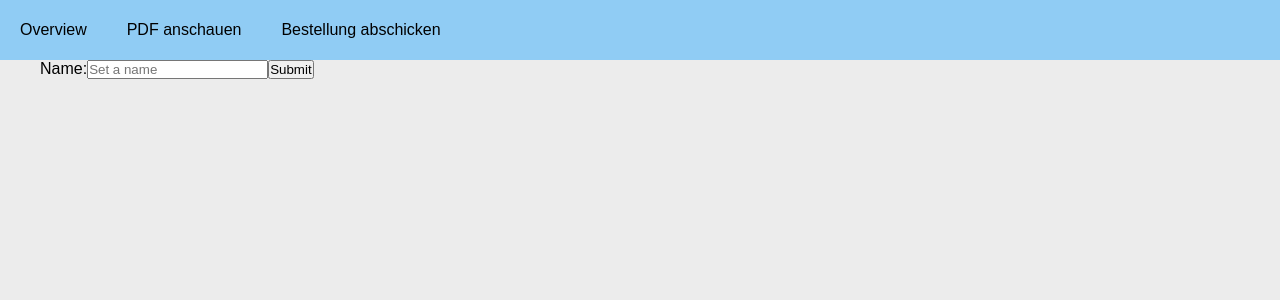
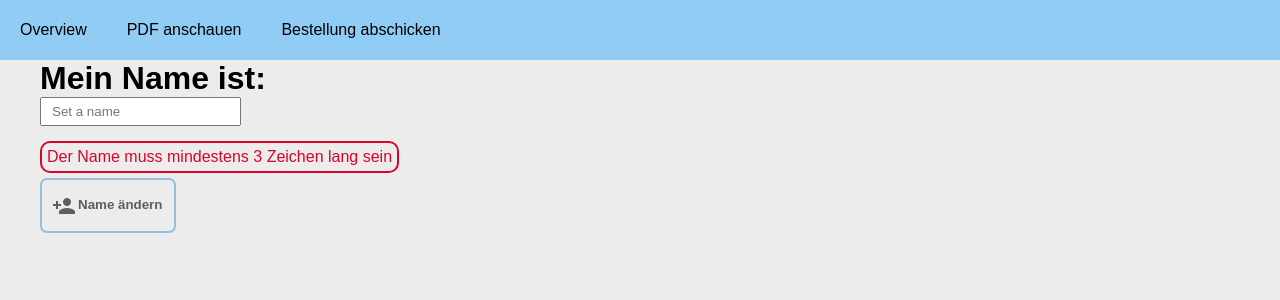
Before and after one commit to nnev/pizza4c, a React (Create React App) app in the folder frontend/pizza4c-frontend/: page /changeName in a window 1280 px wide. Shown: the top 300 px of the page. Built offline with nearby package versions, Linux system fonts and the light colour scheme; no server answers; the HTML template or start-up script is replaced by a standard one.

Commit message:
fix eeemsies bugs

```diff
--- /dev/null
+++ b/frontend/pizza4c-frontend/src/components/Error.tsx
@@ -0,0 +1,22 @@
+import React from "react";
+
+
+interface ErrorProps {
+    text: string;
+}
+
+interface ErrorState {
+}
+
+export class Error extends React.Component<ErrorProps, ErrorState> {
+    constructor(props: ErrorProps, context: any) {
+        super(props, context);
+        this.state = {}
+    }
+
+    render() {
+        return (
+            <div className="error"><span>{this.props.text}</span></div>
+        );
+    }
+}
--- a/frontend/pizza4c-frontend/src/components/customize/CustomizeVariant.tsx
+++ b/frontend/pizza4c-frontend/src/components/customize/CustomizeVariant.tsx
@@ -10,7 +10,7 @@ import {Navigate} from "react-router-dom";
 import {addToCart} from "../../backend/Cart";
 import FormattedError from "../../datamodel/error";
 import {Simulate} from "react-dom/test-utils";
-import error = Simulate.error;
+import {Error} from "../Error";
 
 interface CustomizeVariantProps {
     productId: string;
@@ -123,6 +123,8 @@ class CustomizeVariantClazz extends React.Component<CustomizeVariantProps, Custo
             return <></>;
         }
 
+        let completed = this.getCustomizationCompleted();
+
         return (
             <main className="notSide customize">
                 <h1>{this.state.product.name} {this.state.variant ? this.state.variant!.name : ""}</h1>
@@ -144,23 +146,21 @@ class CustomizeVariantClazz extends React.Component<CustomizeVariantProps, Custo
                 </div>
 
                 <span className="total"> <b>Total</b>: {this.getTotalPrice().toFixed(2)}€</span> <br/>
-                {this.state.error &&
-                    <div className="error"><span>{this.state.error.message}</span></div>
-                }
+                {this.state.error && <Error text={this.state.error.message} />}
                 <PixmapGroup>
-                    <PixmapButton onClick={this.backToOrder} pixmap="arrow_back" text="Back to product selection"/>
+                    <PixmapButton onClick={this.backToOrder} pixmap="arrow_back" text="Zurück zur Produktauswahl"/>
                     {this.state.product.variants.length != 1 &&
                         <PixmapButton onClick={this.backToVariantSelection} pixmap="arrow_back"
-                                      text="Back to variant selection"/>
+                                      text="Zurück zur Größenauswahl"/>
                     }
 
-                    <PixmapButton
-                        onClick={this.addToCart}
-                        pixmap="add"
-                        text="Add To Cart"
-                        disabled={!this.getCustomizationCompleted()}
-                        className="primary right"
-                    />
+                        <PixmapButton
+                            onClick={this.addToCart}
+                            pixmap="add"
+                            text={completed ? "Zur Bestellung hinzufügen" : "Noch nicht alle benötigten Optionen ausgewählt!"}
+                            disabled={!completed}
+                            className="primary right"
+                        />
                 </PixmapGroup>
             </main>
         );
--- a/frontend/pizza4c-frontend/src/components/managment/ChangeName.tsx
+++ b/frontend/pizza4c-frontend/src/components/managment/ChangeName.tsx
@@ -1,7 +1,8 @@
 import React, {ChangeEvent, MouseEvent} from "react";
-import Cart from "../../datamodel/cart/cart";
 import {Navigate} from "react-router-dom";
-import {Name, setMyName, UserNameObservable} from "../../datamodel/name";
+import {Name, setMyName} from "../../datamodel/name";
+import {PixmapButton} from "../Pixmap";
+import {Error} from "../Error"
 
 interface ChangeNameProps {
 }
@@ -10,6 +11,8 @@ interface ChangeNameState {
     name: string;
     nameChanged: boolean;
 }
+
+type NameValidation = "VALID" | "SHORT" | "INVALID_CHAR";
 
 export default class ChangeName extends React.Component<ChangeNameProps, ChangeNameState> {
 
@@ -21,37 +24,60 @@ export default class ChangeName extends React.Component<ChangeNameProps, ChangeN
         }
     }
 
-    myCartObserver = (cart: Cart) => {
-        this.setState({
-            name: cart.name
-        });
-    }
-
     changeName = (ev: ChangeEvent<HTMLInputElement>) => {
         this.setState({name: ev.target.value})
     }
     changeNameSubmit = (ev: MouseEvent<HTMLInputElement>) => {
         ev.preventDefault();
-        setMyName(Name.fromLongName(this.state.name));
+        if (this.ready() == "VALID") {
+            setMyName(Name.fromLongName(this.state.name));
+            this.setState({nameChanged: true})
+        }
         return;
+    }
+
+    private ready(): NameValidation {
+        let name = this.state.name;
+
+        if (name.trim().length < 3) {
+            return "SHORT";
+        }
+
+        if (this.state.name.match(/^[\wßäöüÄÖÜ\- èé]{3,}$/) == null) {
+            return "INVALID_CHAR";
+        }
+
+        return "VALID";
     }
 
     render() {
         if (this.state.nameChanged) {
             return <Navigate to="/"/>;
         }
+
+        let ready = this.ready();
+
         return (
             <form>
-                <label htmlFor="name">Name:</label>
+                <label htmlFor="name"><h1>Mein Name ist:</h1></label>
                 <input type="text"
                        name="name"
                        id="name"
+                       className="changeNameInput"
                        value={this.state.name}
                        placeholder="Set a name"
                        minLength={3}
                        onChange={this.changeName}
                 />
-                <input type="submit" onClick={this.changeNameSubmit}/>
+                <br/>
+                {ready == "SHORT" && <Error text="Der Name muss mindestens 3 Zeichen lang sein" /> }
+                {ready == "INVALID_CHAR" && <Error text="Der Name darf nur aus Buchstaben und Zahlen bestehen" /> }
+                <PixmapButton
+                    onClick={this.changeNameSubmit}
+                    pixmap="person_add"
+                    text="Name ändern"
+                    disabled={ready != "VALID"}
+                />
             </form>
         );
     }
--- a/frontend/pizza4c-frontend/src/components/overview/CartView.tsx
+++ b/frontend/pizza4c-frontend/src/components/overview/CartView.tsx
@@ -22,31 +22,41 @@ export class CartView extends React.Component<CartViewProps, CartViewState> {
 
         let results: JSX.Element[] = [];
 
+        if (this.props.cart.entries.length === 0) {
+            return <></>
+        }
+
+        results.push(
+            <tr
+                key={this.props.cart.id}
+                className="cartBegin"
+            >
+                <td className={joinClasses("box", this.props.cart.getPaymentClass())}>&nbsp;</td>
+                <td className="grow">{this.props.cart.name}</td>
+                <td>{this.props.cart.shortName}</td>
+                <td></td>
+                <td>
+                    <ToggleCartPaid
+                        cart={this.props.cart}
+                        className="grow"
+                    />
+                </td>
+            </tr>
+        )
         this.props.cart.entries.forEach((entry, index) => {
             let variant = getVariant(menu, entry.product, entry.variant);
             results.push(
-                <tr key={entry.id} className={index == 0 ? "cartBegin" : ""}>
+                <tr key={entry.id}>
                     <td className={joinClasses("box", this.props.cart.getPaymentClass())}>&nbsp;</td>
                     <td className="grow"><OptionListView entry={entry} restaurant={this.props.restaurant}/></td>
                     <td>{variant && variant.name}</td>
                     <td className="textCenter">{entry.getPrice(menu).toFixed(2)} €</td>
-                    {index == 0 && <>
-                        <td className="textCenter" rowSpan={this.props.cart.entries.length}>{this.props.cart.name}</td>
-                        <td className="textCenter"
-                            rowSpan={this.props.cart.entries.length}>{this.props.cart.shortName}</td>
-                        <td className="textCenter" rowSpan={this.props.cart.entries.length}>
-                            <ToggleCartPaid
-                                cart={this.props.cart}
-                                className="grow"
-                            />
-                            <br/>
-                            <RemoveEntry
-                                entry={entry}
-                                className="grow"
-                            />
-                        </td>
-                    </>
-                    }
+                    <td className="textCenter">
+                        <RemoveEntry
+                            entry={entry}
+                            className="grow tiny"
+                        />
+                    </td>
                 </tr>
             )
         })
--- a/frontend/pizza4c-frontend/src/components/overview/CartsView.tsx
+++ b/frontend/pizza4c-frontend/src/components/overview/CartsView.tsx
@@ -39,8 +39,6 @@ export class CartsView extends React.Component<CartsViewProps, CartsViewState> {
                         <th>Product</th>
                         <th>Größe</th>
                         <th>Preis (€)</th>
-                        <th>Nick</th>
-                        <th>Beschriftung</th>
                         <th>Aktionen</th>
                     </tr>
                     </thead>
--- a/frontend/pizza4c-frontend/src/components/overview/RemoveEntry.tsx
+++ b/frontend/pizza4c-frontend/src/components/overview/RemoveEntry.tsx
@@ -17,7 +17,7 @@ export class RemoveEntry extends React.Component<RemoveEntryProps, RemoveEntrySt
     render() {
         return <PixmapButton
             onClick={this.onRemoveEntry}
-            pixmap="remove"
+            pixmap="delete"
             text="Aus Bestellung entfernen"
             className={this.props.className}
             disabled={AllCartsObservable.getValue().submittedAt > 0}
--- a/frontend/pizza4c-frontend/src/index.css
+++ b/frontend/pizza4c-frontend/src/index.css
@@ -105,6 +105,9 @@ main {
     left: 200px;
     top: 0;
     bottom: 0;
+}
+
+main.withSide {
     overflow-y: auto;
 }
 
@@ -223,6 +226,10 @@ li.product {
     min-width: 100px;
 }
 
+.orderTable td:last-child {
+    /*vertical-align: top;*/
+}
+
 .orderTable td.grow {
     width: 50%;
     padding-left: 5px;
@@ -297,6 +304,11 @@ button.pixmapButton:disabled {
 
 button.pixmapButton.grow {
     width: 100%;
+}
+button.pixmapButton.tiny {
+    padding: 1px 2px;
+    border-radius: 7px;
+    line-height: 12px;
 }
 
 button.pixmapButton.primary {
@@ -434,6 +446,11 @@ button.pixmapButton span:first-child {
     border: 2px solid var(--failure);
 }
 
+.changeNameInput {
+    padding: 5px 10px;
+    margin-bottom: 10px;
+}
+
 @media (max-width: 1200px) {
     .container {
         position: initial;
```
Also changed, not shown: 1 other file (tests, documents, lock files or other folders).
